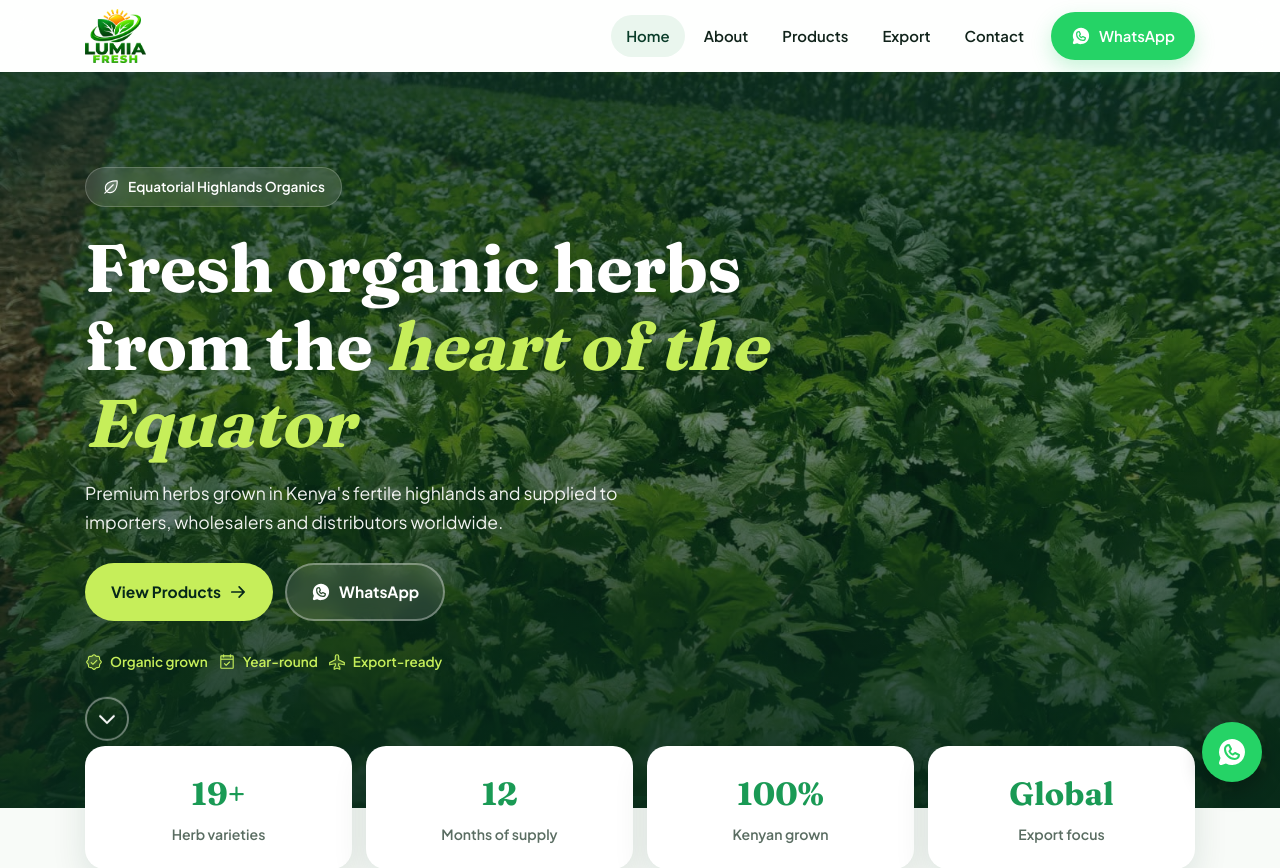
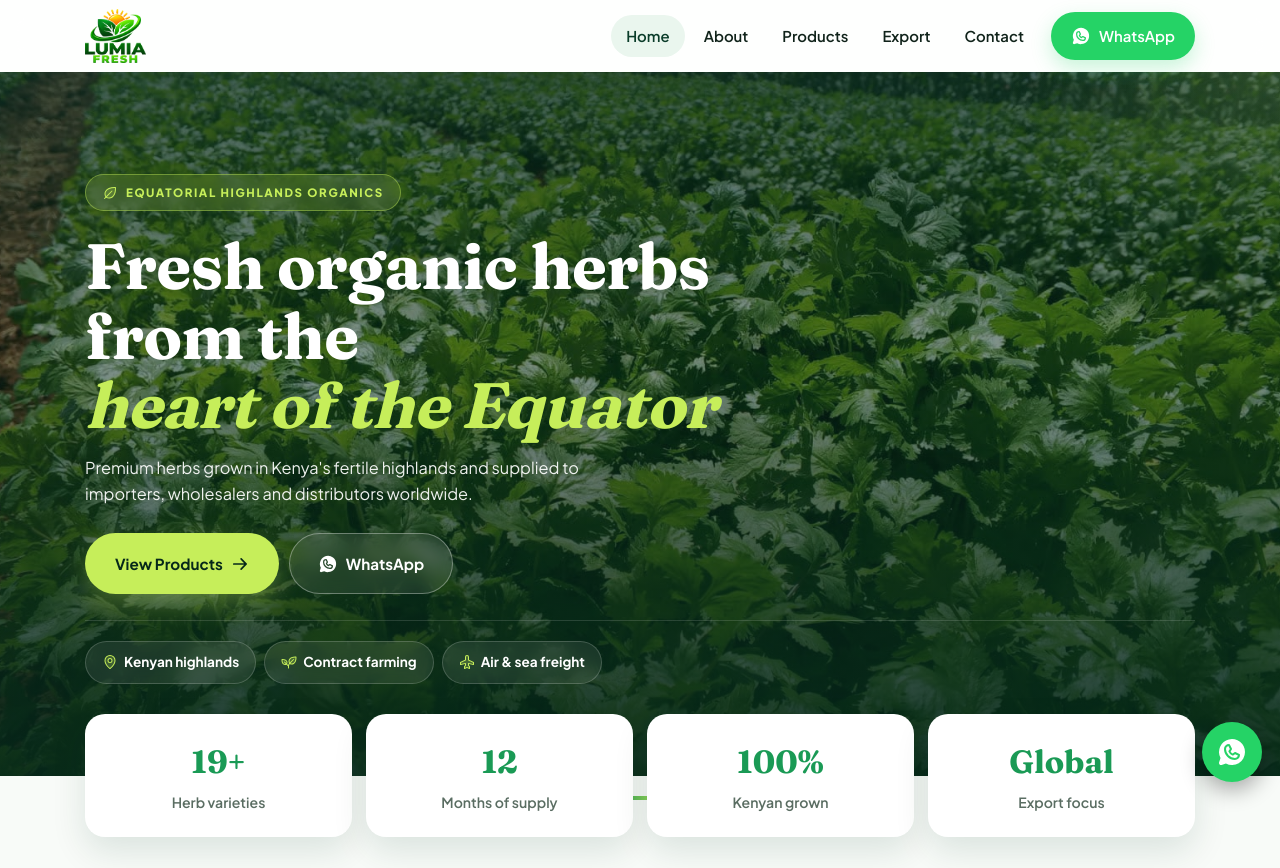
Before and after one commit to Muchyz/lumia-fresh, a React (Vite) app: page / in a window 1280 px wide. Shown: the top 868 px of the page. Built offline with nearby package versions, Linux system fonts and the light colour scheme.

Commit message:
better home hero

```diff
--- a/src/index.css
+++ b/src/index.css
@@ -661,3 +661,26 @@ a.ctcard:hover{transform:translateY(-3px);box-shadow:0 18px 36px #0b3d2a26}
 .ctgrid>.rv{align-items:stretch}
 .ctcard{min-height:96px}
 .ctcard .cti,.ctcard.wa .cti,.ctcard.cph .cti,.ctcard.em .cti,.ctcard.mp .cti{background:linear-gradient(135deg,#1a9a55,#0b3d2a);box-shadow:0 10px 22px #1a9a5545}
+/* ---- Home hero ---- */
+.hh{position:relative;overflow:hidden;color:#fff;display:flex;align-items:center;min-height:calc(100svh - 96px);padding:44px 0 40px;background:#06281a}
+.hhbg{position:absolute;inset:0;background:
+ radial-gradient(420px 260px at 100% 0%,#c6ee5a2e,transparent 70%),
+ linear-gradient(180deg,#06281ab8 0%,#06281a80 40%,#06281af2 100%),
+ url(/images/cilantro.jpg) center/cover;transform:scale(1.04)}
+.hh .wrap{position:relative;z-index:1}
+.hhbadge{display:inline-flex;align-items:center;gap:8px;background:#c6ee5a22;border:1px solid #c6ee5a66;color:var(--lime);backdrop-filter:blur(8px);font-size:.72rem;font-weight:800;letter-spacing:.14em;text-transform:uppercase;padding:8px 16px;border-radius:999px;margin-bottom:20px}
+.hh h1{color:#fff;font-size:clamp(2.1rem,9vw,4rem);line-height:1.08;max-width:760px;margin:0}
+.hh h1 em{display:block;font-style:italic;color:var(--lime)}
+.hh p{margin-top:16px;max-width:520px;font-size:1.02rem;line-height:1.6;opacity:.92}
+.hhbtns{display:flex;gap:10px;margin-top:26px}
+.hhbtns .btn{flex:1 1 0;justify-content:center;padding:15px 12px;font-size:.95rem;white-space:nowrap}
+.hhbtns .btn-lime{box-shadow:0 10px 26px #c6ee5a55}
+.hhbtns .btn-glass{background:#ffffff14;border:1.5px solid #ffffff55;backdrop-filter:blur(8px)}
+.hhchips{display:flex;flex-wrap:wrap;gap:8px;margin-top:26px;padding-top:20px;border-top:1px solid #ffffff22}
+.hhchips span{display:inline-flex;align-items:center;gap:6px;background:#ffffff14;border:1px solid #ffffff2e;backdrop-filter:blur(8px);border-radius:999px;padding:8px 13px;font-size:.78rem;font-weight:700}
+.hhchips svg{color:var(--lime)}
+@media(min-width:700px){
+ .hh{padding:80px 0 70px}
+ .hhbtns .btn{flex:0 0 auto;padding:16px 28px}
+ .hhchips span{font-size:.85rem;padding:9px 16px}
+}
--- a/src/pages.jsx
+++ b/src/pages.jsx
@@ -57,21 +57,21 @@ export function Home() {
   const names = [...PRODUCTS, ...PRODUCTS]
   return (
     <>
-      <section className="hero" id="home">
-        <Img src="cilantro.jpg" alt="Herb fields" />
+      <section className="hh">
+        <div className="hhbg" />
         <div className="wrap">
-          <span className="badge"><Leaf size={18} weight="duotone" /> {C.tag}</span>
+          <span className="hhbadge"><Leaf size={16} weight="duotone" /> Equatorial Highlands Organics</span>
           <h1>Fresh organic herbs from the <em>heart of the Equator</em></h1>
           <p>Premium herbs grown in Kenya's fertile highlands and supplied to importers, wholesalers and distributors worldwide.</p>
-          <div className="row">
+          <div className="hhbtns">
             <Link to="/products" className="btn btn-lime">View Products <ArrowRight size={18} weight="bold" /></Link>
-            <a href={wa()} target="_blank" rel="noreferrer" className="btn btn-glass"><WhatsappLogo size={20} weight="fill" /> WhatsApp</a>
+            <a href={wa('Hello LUMIA FRESH, I would like a quote.')} target="_blank" rel="noreferrer" className="btn btn-glass"><WhatsappLogo size={20} weight="fill" /> WhatsApp</a>
           </div>
-          <div className="hchips">
-            {[[SealCheck, 'Organic grown'], [CalendarCheck, 'Year-round'], [Airplane, 'Export-ready']].map(([I, t]) => (
-              <span key={t}><I size={18} weight="duotone" /> {t}</span>))}
+          <div className="hhchips">
+            <span><MapPin size={16} weight="duotone" /> Kenyan highlands</span>
+            <span><Plant size={16} weight="duotone" /> Contract farming</span>
+            <span><Airplane size={16} weight="duotone" /> Air &amp; sea freight</span>
           </div>
-          <a href="#about" className="scroll" aria-label="Scroll down"><CaretDown size={22} weight="bold" /></a>
         </div>
       </section>
 
```
